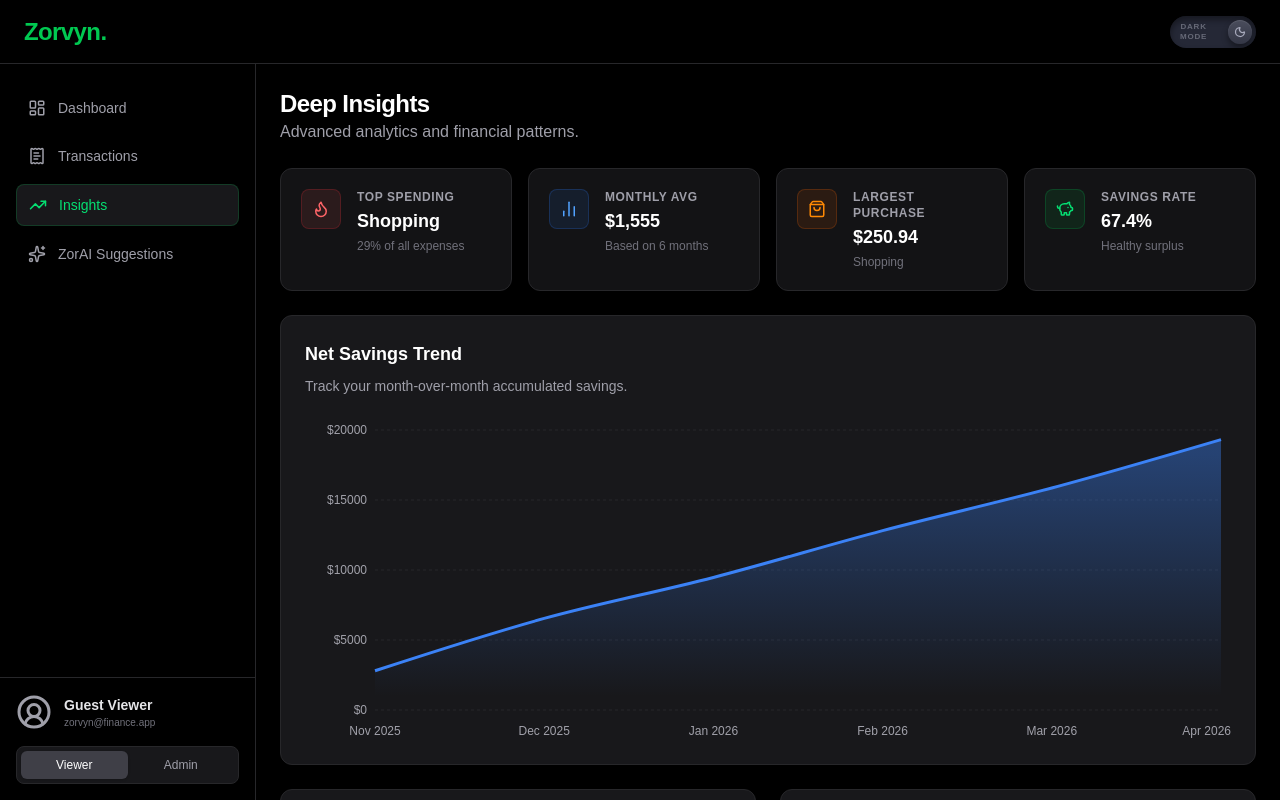
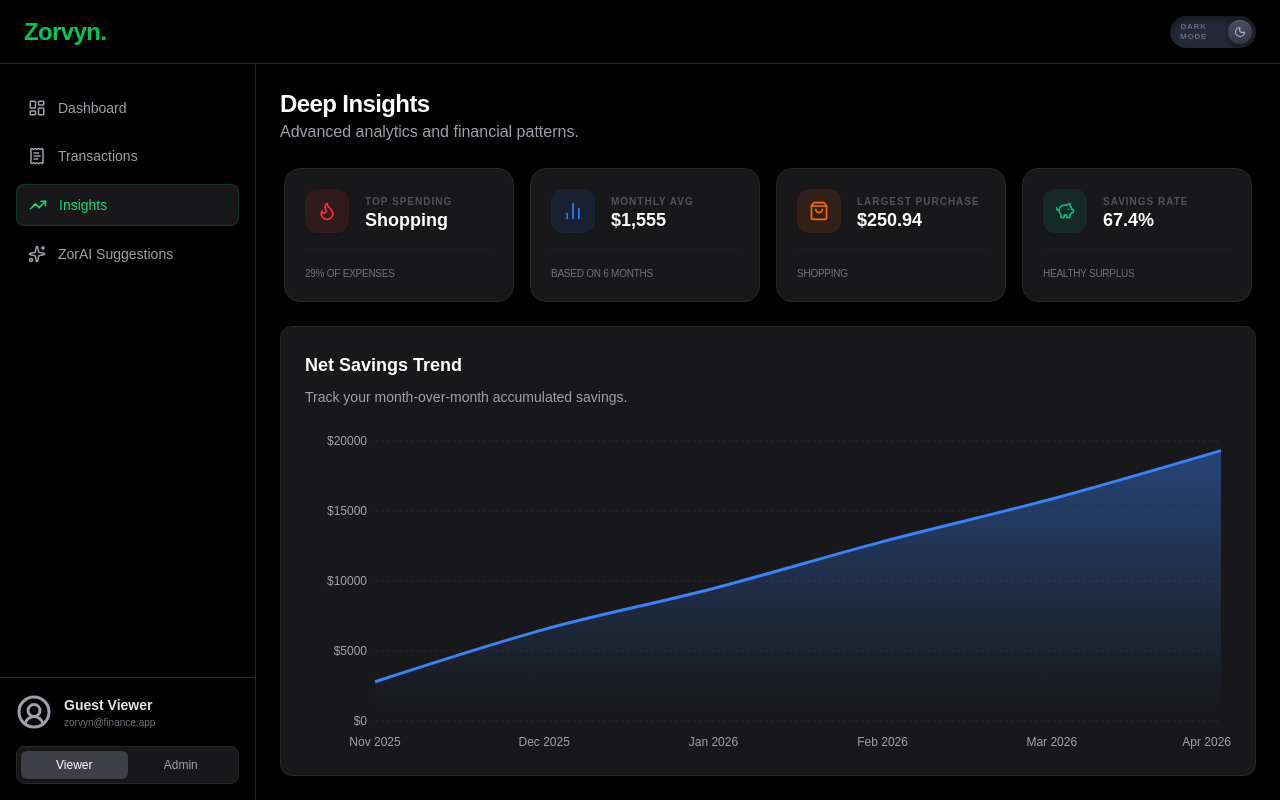
Before and after one commit to utkarsh-12zero9/Zorvyn-Dashboard, a Next.js app: page /insights in a window 1280 px wide. Built offline with nearby package versions, Linux system fonts and the light colour scheme.

Commit message:
feat: implement dashboard components including interactive transactions table, insights, and layout structure

```diff
--- a/app/template.tsx
+++ /dev/null
@@ -1,7 +0,0 @@
-export default function Template({ children }: { children: React.ReactNode }) {
-  return (
-    <div className="animate-page-enter h-full">
-      {children}
-    </div>
-  );
-}
--- a/components/dashboard/Insights.tsx
+++ b/components/dashboard/Insights.tsx
@@ -15,10 +15,10 @@ export function Insights() {
     const expenseByCategory: Record<string, number> = {};
     let maxSingleExpense = { amount: 0, category: '', date: '' };
 
-    const months = new Set();
+    const months = new Set<string>();
 
     transactions.forEach(t => {
-      months.add(t.date.substring(0, 7)); // Count unique months for average
+      months.add(t.date.substring(0, 7));
 
       if (t.type === 'Income') {
         totalIncome += t.amount;
@@ -62,55 +62,60 @@ export function Insights() {
   if (!insights) return null;
 
   return (
-    <div className="grid grid-cols-1 md:grid-cols-2 lg:grid-cols-4 gap-4">
+    <div className="grid grid-cols-1 md:grid-cols-2 lg:grid-cols-4 gap-4 px-1">
       {/* 1. Top Spending Category */}
-      <div className="bg-white/80 dark:bg-zinc-900/80 backdrop-blur-md border border-zinc-200 dark:border-zinc-800 rounded-xl p-5 flex items-start gap-4 transition-colors">
-        <div className="p-2.5 bg-red-400/10 border border-red-500/20 rounded-lg text-red-400">
-          <Flame size={18} />
+      <InsightCard
+        icon={<Flame size={20} />}
+        color="bg-red-500/10 text-red-500 border-red-500/20"
+        label="Top Spending"
+        value={insights.topCategory}
+        subtext={`${insights.topPct}% of expenses`}
+      />
+
+      {/* 2. Monthly Average Expense */}
+      <InsightCard
+        icon={<BarChart2 size={20} />}
+        color="bg-blue-500/10 text-blue-500 border-blue-500/20"
+        label="Monthly Avg"
+        value={`$${insights.avgMonthlyExpense.toLocaleString('en-US', {maximumFractionDigits: 0})}`}
+        subtext={`Based on ${insights.numMonths} months`}
+      />
+
+      {/* 3. Largest Single Transaction */}
+      <InsightCard
+        icon={<ShoppingBag size={20} />}
+        color="bg-orange-500/10 text-orange-500 border-orange-500/20"
+        label="Largest Purchase"
+        value={`$${insights.maxSingleExpense.amount.toLocaleString()}`}
+        subtext={insights.maxSingleExpense.category}
+      />
+
+      {/* 4. Financial Health / Savings Rate */}
+      <InsightCard
+        icon={insights.isOverspending ? <AlertTriangle size={20} /> : <PiggyBank size={20} />}
+        color={insights.isOverspending ? "bg-red-500/10 text-red-500 border-red-500/20" : "bg-emerald-500/10 text-emerald-500 border-emerald-500/20"}
+        label="Savings Rate"
+        value={`${insights.savingsRate}%`}
+        subtext={insights.isOverspending ? 'Capital Deficit' : 'Healthy Surplus'}
+      />
+    </div>
+  );
+}
+
+function InsightCard({ icon, color, label, value, subtext }: { icon: React.ReactNode, color: string, label: string, value: string, subtext: string }) {
+  return (
+    <div className="bg-white dark:bg-zinc-900 border border-zinc-200 dark:border-zinc-800 rounded-2xl p-5 transition-all duration-300 hover:border-zinc-300 dark:hover:border-zinc-700 hover:shadow-md transform hover:-translate-y-1 group cursor-default transform-gpu">
+      <div className="flex items-center gap-4">
+        <div className={`p-3 rounded-xl ${color} transition-transform group-hover:scale-110 shadow-sm`}>
+          {icon}
         </div>
         <div>
-          <h4 className="text-xs font-semibold text-zinc-600 dark:text-zinc-400 uppercase tracking-wider">Top Spending</h4>
-          <p className="text-lg font-bold text-zinc-900 dark:text-white mt-1 leading-snug">{insights.topCategory}</p>
-          <p className="text-xs text-zinc-500 mt-1">{insights.topPct}% of all expenses</p>
+          <p className="text-[10px] font-bold text-zinc-400 dark:text-zinc-600 uppercase tracking-widest">{label}</p>
+          <p className="text-lg font-bold text-zinc-900 dark:text-white mt-0.5 leading-none transition-colors">{value}</p>
         </div>
       </div>
-
-      {/* 2. Monthly Average Expense */}
-      <div className="bg-white/80 dark:bg-zinc-900/80 backdrop-blur-md border border-zinc-200 dark:border-zinc-800 rounded-xl p-5 flex items-start gap-4 transition-colors">
-        <div className="p-2.5 bg-blue-500/10 border border-blue-500/20 rounded-lg text-blue-400">
-          <BarChart2 size={18} />
-        </div>
-        <div>
-          <h4 className="text-xs font-semibold text-zinc-600 dark:text-zinc-400 uppercase tracking-wider">Monthly Avg</h4>
-          <p className="text-lg font-bold text-zinc-900 dark:text-white mt-1 leading-snug">${insights.avgMonthlyExpense.toLocaleString('en-US', { maximumFractionDigits: 0 })}</p>
-          <p className="text-xs text-zinc-500 mt-1">Based on {insights.numMonths} months</p>
-        </div>
-      </div>
-
-      {/* 3. Largest Single Transaction */}
-      <div className="bg-white/80 dark:bg-zinc-900/80 backdrop-blur-md border border-zinc-200 dark:border-zinc-800 rounded-xl p-5 flex items-start gap-4 transition-colors">
-        <div className="p-2.5 bg-orange-500/10 border border-orange-500/20 rounded-lg text-orange-400">
-          <ShoppingBag size={18} />
-        </div>
-        <div>
-          <h4 className="text-xs font-semibold text-zinc-600 dark:text-zinc-400 uppercase tracking-wider">Largest Purchase</h4>
-          <p className="text-lg font-bold text-zinc-900 dark:text-white mt-1 leading-snug">${insights.maxSingleExpense.amount.toLocaleString()}</p>
-          <p className="text-xs text-zinc-500 mt-1">{insights.maxSingleExpense.category}</p>
-        </div>
-      </div>
-
-      {/* 4. Financial Health / Savings Rate */}
-      <div className={`bg-white/80 dark:bg-zinc-900/80 backdrop-blur-md border rounded-xl p-5 flex items-start gap-4 transition-colors ${insights.isOverspending ? 'border-red-500/30' : 'border-zinc-200 dark:border-zinc-800'}`}>
-        <div className={`p-2.5 border rounded-lg ${insights.isOverspending ? 'bg-red-500/10 text-red-400 border-red-500/20' : 'bg-green-500/10 text-green-400 border-green-500/20'}`}>
-          {insights.isOverspending ? <AlertTriangle size={18} /> : <PiggyBank size={18} />}
-        </div>
-        <div>
-          <h4 className="text-xs font-semibold text-zinc-600 dark:text-zinc-400 uppercase tracking-wider">Savings Rate</h4>
-          <p className="text-lg font-bold text-zinc-900 dark:text-white mt-1 leading-snug">{insights.savingsRate}%</p>
-          <p className="text-xs text-zinc-500 mt-1">
-            {insights.isOverspending ? 'Currently running a deficit' : 'Healthy surplus'}
-          </p>
-        </div>
+      <div className="mt-4 pt-4 border-t border-zinc-100 dark:border-zinc-800/50">
+        <p className="text-[10px] text-zinc-500 dark:text-zinc-500 uppercase tracking-tight font-medium">{subtext}</p>
       </div>
     </div>
   );
--- a/components/dashboard/SummaryCards.tsx
+++ b/components/dashboard/SummaryCards.tsx
@@ -49,7 +49,7 @@ export function SummaryCards() {
 
 function Card({ title, amount, icon, hoverGlow }: { title: string, amount: number, icon: React.ReactNode, hoverGlow?: string }) {
   return (
-    <div className={`bg-white dark:bg-zinc-900 border border-zinc-200 dark:border-zinc-800 rounded-xl p-6 flex items-center justify-between transition-all duration-300 transform hover:-translate-y-1 shadow-sm dark:shadow-none cursor-default group ${hoverGlow || ''}`}>
+    <div className={`bg-white dark:bg-zinc-900 border border-zinc-200 dark:border-zinc-800 rounded-xl p-6 flex items-center justify-between transition-[transform,box-shadow,border-color,background-color] duration-300 transform hover:-translate-y-1 shadow-sm dark:shadow-none cursor-default group transform-gpu ${hoverGlow || ''}`}>
       <div>
         <p className="text-sm font-medium text-zinc-500 dark:text-zinc-400 group-hover:text-zinc-700 dark:group-hover:text-zinc-300 transition-colors">{title}</p>
         <p className="text-3xl font-bold text-zinc-900 dark:text-white mt-1 transition-colors">${amount.toLocaleString()}</p>
--- a/components/insights/AdvancedInsights.tsx
+++ b/components/insights/AdvancedInsights.tsx
@@ -72,9 +72,9 @@ export function AdvancedInsights() {
     <div className="grid grid-cols-1 lg:grid-cols-2 gap-6 mt-6">
 
       {/* Settings Trend Area Chart */}
-      <div className="bg-white dark:bg-zinc-900 border border-zinc-200 dark:border-zinc-800 rounded-xl p-6 lg:col-span-2 transition-all duration-300 transform hover:-translate-y-1 hover:shadow-lg hover:shadow-blue-500/10 dark:hover:shadow-blue-500/10 hover:border-blue-500/30 group">
-        <h3 className="text-lg font-semibold text-zinc-900 dark:text-white mb-2 transition-colors">Net Savings Trend</h3>
-        <p className="text-sm text-zinc-600 dark:text-zinc-400 mb-6 transition-colors">Track your month-over-month accumulated savings.</p>
+      <div className="bg-white dark:bg-zinc-900 border border-zinc-200 dark:border-zinc-800 rounded-xl p-6 lg:col-span-2 transition-[transform,box-shadow,border-color,background-color] duration-300 transform transform-gpu hover:-translate-y-1 hover:shadow-lg hover:shadow-blue-500/10 dark:hover:shadow-blue-500/10 hover:border-blue-500/30 group">
+        <h3 className="text-lg font-semibold text-zinc-900 dark:text-white mb-2 transition-colors duration-300">Net Savings Trend</h3>
+        <p className="text-sm text-zinc-600 dark:text-zinc-400 mb-6 transition-colors duration-300">Track your month-over-month accumulated savings.</p>
         <div className="h-80">
           {timeData.length > 0 ? (
             <ResponsiveContainer width="100%" height="100%">
@@ -93,7 +93,7 @@ export function AdvancedInsights() {
                   contentStyle={{ backgroundColor: '#18181b', borderColor: '#27272a', color: '#fff', borderRadius: '8px' }}
                   formatter={(value: any) => [`$${Number(value).toFixed(2)}`, 'Cumulative Savings']}
                 />
-                <Area type="monotone" dataKey="cumulativeSavings" stroke="#3b82f6" strokeWidth={3} fillOpacity={1} fill="url(#colorSavings)" />
+                <Area type="monotone" dataKey="cumulativeSavings" stroke="#3b82f6" strokeWidth={3} fillOpacity={1} fill="url(#colorSavings)" isAnimationActive={true} />
               </AreaChart>
             </ResponsiveContainer>
           ) : (
@@ -103,9 +103,9 @@ export function AdvancedInsights() {
       </div>
 
       {/* Cashflow Breakdowns */}
-      <div className="bg-white dark:bg-zinc-900 border border-zinc-200 dark:border-zinc-800 rounded-xl p-6 transition-all duration-300 transform hover:-translate-y-1 hover:shadow-lg hover:shadow-purple-500/10 dark:hover:shadow-purple-500/10 hover:border-purple-500/30 group">
-        <h3 className="text-lg font-semibold text-zinc-900 dark:text-white mb-2 transition-colors">Monthly Cashflow Dynamics</h3>
-        <p className="text-sm text-zinc-600 dark:text-zinc-400 mb-6 transition-colors">Income vs Expenses overlaid with Net flow.</p>
+      <div className="bg-white dark:bg-zinc-900 border border-zinc-200 dark:border-zinc-800 rounded-xl p-6 transition-[transform,box-shadow,border-color,background-color] duration-300 transform transform-gpu hover:-translate-y-1 hover:shadow-lg hover:shadow-purple-500/10 dark:hover:shadow-purple-500/10 hover:border-purple-500/30 group">
+        <h3 className="text-lg font-semibold text-zinc-900 dark:text-white mb-2 transition-colors duration-300">Monthly Cashflow Dynamics</h3>
+        <p className="text-sm text-zinc-600 dark:text-zinc-400 mb-6 transition-colors duration-300">Income vs Expenses overlaid with Net flow.</p>
         <div className="h-80">
           {timeData.length > 0 ? (
             <ResponsiveContainer width="100%" height="100%">
@@ -119,19 +119,19 @@ export function AdvancedInsights() {
                   formatter={(value: any, name: any) => [`${Number(value).toFixed(2)}`, name]}
                 />
                 <Legend verticalAlign="top" height={36} iconType="circle" wrapperStyle={{ color: '#a1a1aa', fontSize: '12px' }} />
-                <Bar dataKey="income" name="Income" fill="#22c55e" radius={[4, 4, 0, 0]} barSize={20} />
-                <Bar dataKey="expense" name="Expense" fill="#f97316" radius={[4, 4, 0, 0]} barSize={20} />
-                <Line type="monotone" dataKey="net" name="Net Flow" stroke="#a855f7" strokeWidth={3} dot={{ r: 4, fill: '#a855f7', strokeWidth: 2, stroke: '#18181b' }} />
+                <Bar dataKey="income" name="Income" fill="#22c55e" radius={[4, 4, 0, 0]} barSize={20} isAnimationActive={true} />
+                <Bar dataKey="expense" name="Expense" fill="#f97316" radius={[4, 4, 0, 0]} barSize={20} isAnimationActive={true} />
+                <Line type="monotone" dataKey="net" name="Net Flow" stroke="#a855f7" strokeWidth={3} dot={{ r: 4, fill: '#a855f7', strokeWidth: 2, stroke: '#18181b' }} isAnimationActive={true} />
               </ComposedChart>
             </ResponsiveContainer>
           ) : (
-            <div className="h-full flex items-center justify-center text-zinc-500">No data available</div>
+             <div className="h-full flex items-center justify-center text-zinc-500">No data available</div>
           )}
         </div>
       </div>
 
       {/* Radar Chart for Spending Distribution */}
-      <div className="bg-white dark:bg-zinc-900 border border-zinc-200 dark:border-zinc-800 rounded-xl p-6 relative transition-all duration-300 transform hover:-translate-y-1 hover:shadow-lg hover:shadow-red-500/10 dark:hover:shadow-red-500/10 hover:border-red-500/30 group">
+      <div className="bg-white dark:bg-zinc-900 border border-zinc-200 dark:border-zinc-800 rounded-xl p-6 relative transition-[transform,box-shadow,border-color,background-color] duration-300 transform transform-gpu hover:-translate-y-1 hover:shadow-lg hover:shadow-red-500/10 dark:hover:shadow-red-500/10 hover:border-red-500/30 group">
         <h3 className="text-lg font-semibold text-zinc-900 dark:text-white mb-2 transition-colors">Expense DNA</h3>
         <p className="text-sm text-zinc-600 dark:text-zinc-400 mb-6 transition-colors">A structural breakdown of your typical spending categories.</p>
         <div className="h-80">
--- a/components/layout/AppLayout.tsx
+++ b/components/layout/AppLayout.tsx
@@ -9,7 +9,7 @@ export function AppLayout({ children }: { children: React.ReactNode }) {
       <Topbar />
       <div className="flex flex-1 overflow-hidden">
         <Sidebar />
-        <main className="flex-1 p-6 overflow-y-auto">
+        <main className="flex-1 p-6 overflow-y-auto animate-page-enter transform-gpu">
           {children}
         </main>
       </div>
--- a/components/layout/Topbar.tsx
+++ b/components/layout/Topbar.tsx
@@ -4,7 +4,7 @@ import { ThemeToggle } from '@/components/layout/ThemeToggle';
 
 export function Topbar() {
   return (
-    <header className="h-16 border-b border-zinc-200 dark:border-zinc-800 bg-white/50 dark:bg-black/50 backdrop-blur flex items-center justify-between px-6 shrink-0 z-50 transition-colors">
+    <header className="h-16 border-b border-zinc-200 dark:border-zinc-800 bg-white/40 dark:bg-black/40 backdrop-blur-sm flex items-center justify-between px-6 shrink-0 z-50 transition-colors duration-300 transform-gpu">
       <h1 className="text-2xl font-bold text-emerald-600 dark:text-green-500 tracking-tight">
         Zorvyn.
       </h1>
--- a/components/transactions/TransactionsTable.tsx
+++ b/components/transactions/TransactionsTable.tsx
@@ -117,7 +117,7 @@ export function TransactionsTable({ onEdit }: { onEdit: (t: Transaction) => void
           <tbody>
             {processedTransactions.length > 0 ? (
               processedTransactions.map((tx) => (
-                <tr key={tx.id} className="group border-b border-zinc-200 dark:border-zinc-800 hover:bg-zinc-100 dark:hover:bg-zinc-800 transition-colors duration-200 cursor-default">
+                <tr key={tx.id} className="group border-b border-zinc-200 dark:border-zinc-800 hover:bg-zinc-100 dark:hover:bg-zinc-800 transition-[background-color] duration-200 cursor-default transform-gpu">
                   <td className="px-6 py-4 whitespace-nowrap text-zinc-600 dark:text-zinc-300 transition-colors">{tx.date}</td>
                   <td className="px-6 py-4 text-zinc-900 dark:text-white font-medium transition-colors">{tx.category}</td>
                   <td className="px-6 py-4">
```
Also changed, not shown: components/suggestions/SuggestionsPanel.tsx (+9 -9 lines).
